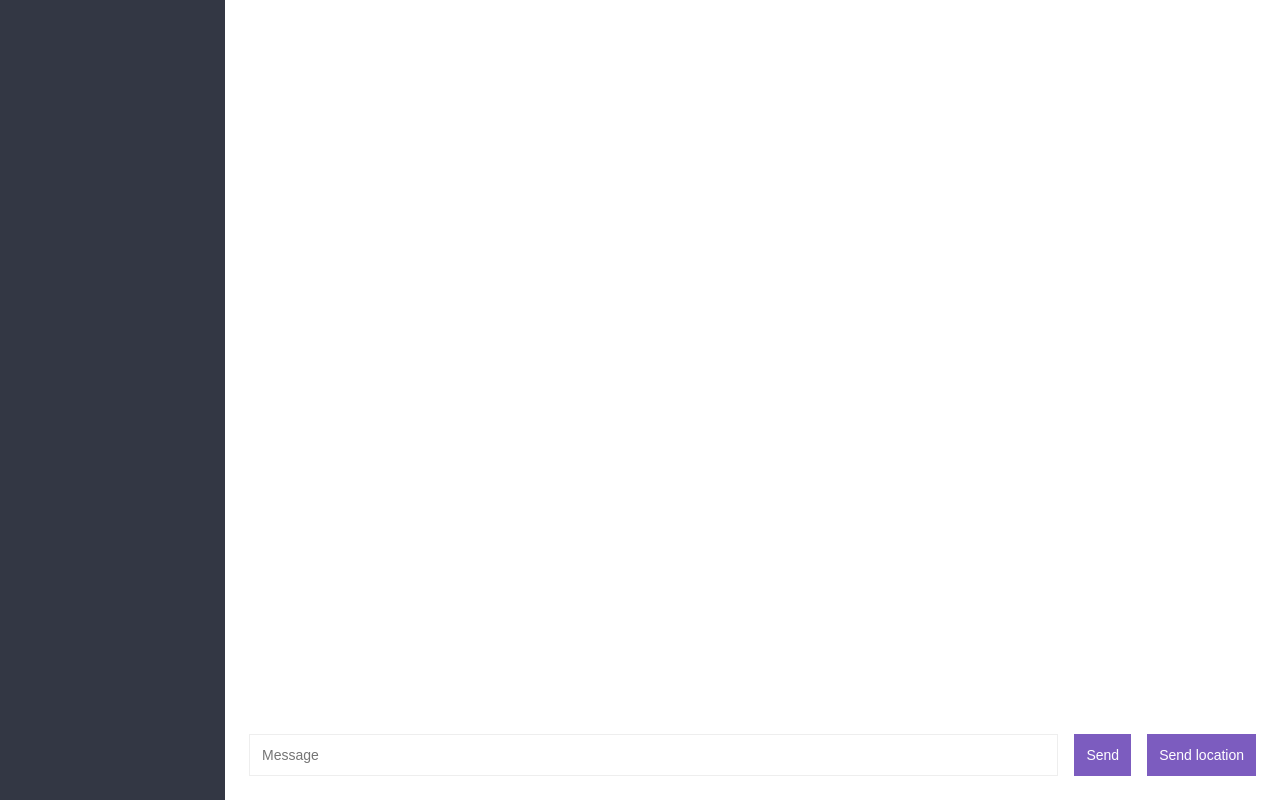
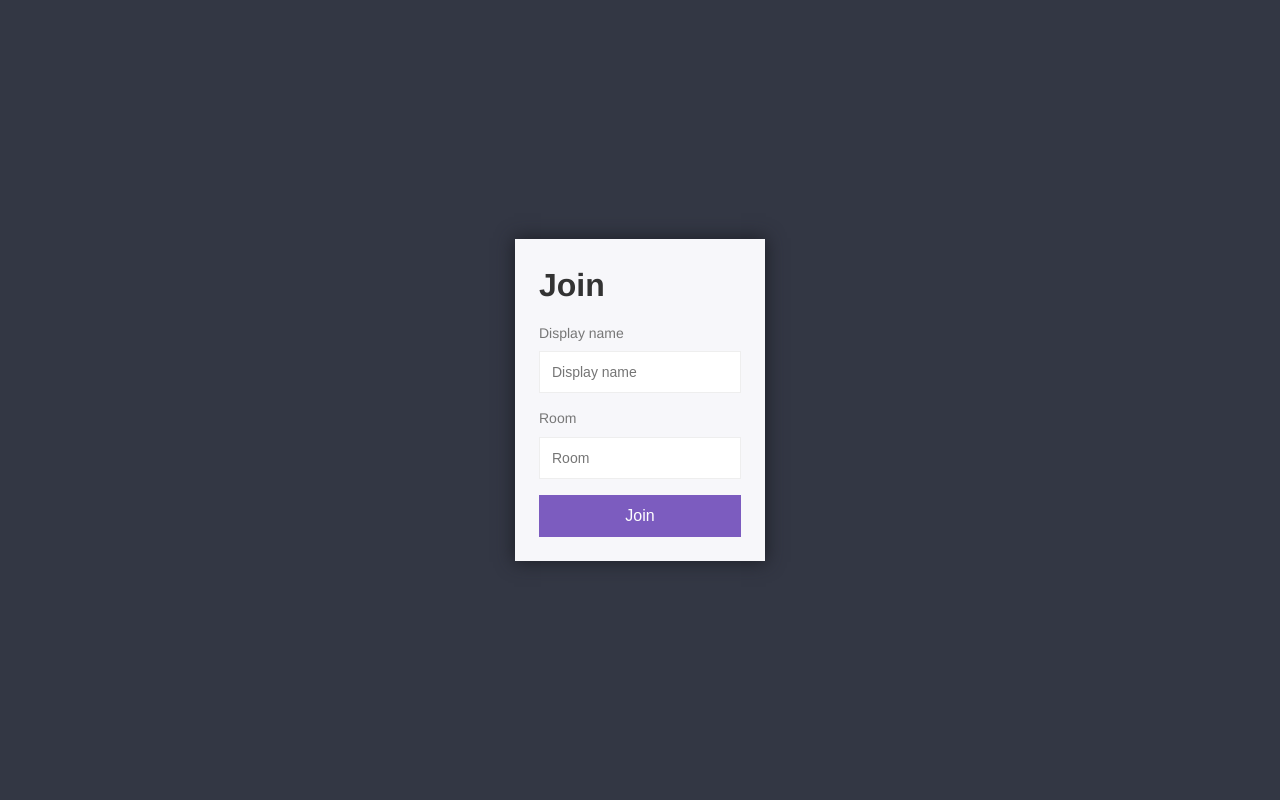
Before and after one commit to atheodosiou/nodejs-developer-course, a website: page chat-app/public/index.html in a window 1280 px wide. Drawn offline with nearby package versions, Linux system fonts and the light colour scheme; no server answers.

Commit message:
Create join page

```diff
--- a/chat-app/public/index.html
+++ b/chat-app/public/index.html
@@ -6,45 +6,22 @@
     <link rel="stylesheet" href="./css/styles.min.css" />
   </head>
   <body>
-    <div class="chat">
-      <div class="chat__sidebar"></div>
-      <div class="chat__main">
-        <div id="messages" class="chat__messages"></div>
-
-        <div class="compose">
-          <form id="message-form">
-            <input name="message" placeholder="Message" />
-            <button>Send</button>
-          </form>
-          <button id="send-location">Send location</button>
-        </div>
+    <div class="centered-form">
+      <div class="centered-form__box">
+        <h1>Join</h1>
+        <form action="./chat.html">
+          <label>Display name</label>
+          <input
+            type="text"
+            name="username"
+            placeholder="Display name"
+            required
+          />
+          <label>Room</label>
+          <input type="text" name="room" placeholder="Room" required />
+          <button type="submit">Join</button>
+        </form>
       </div>
     </div>
-
-    <script id="message-template" type="text/html">
-      <div class="message">
-          <p>
-            <span class="message__name">Some user name</span>
-            <span class="message__meta">{{createdAt}}</span>
-        </p>
-          <p>{{message}}</p>
-      </div>
-    </script>
-
-    <script id="location-message-template" type="text/html">
-      <div class="message">
-          <p>
-              <span class="message__name">Some user name</span>
-              <span class="message__meta">{{createdAt}}</span>
-          </p>
-          <p><a href="{{url}}" target="_blank">My current location</a></p>
-      </div>
-    </script>
-
-    <script src="https://cdnjs.cloudflare.com/ajax/libs/mustache.js/3.0.1/mustache.min.js"></script>
-    <script src="https://cdnjs.cloudflare.com/ajax/libs/moment.js/2.22.2/moment.min.js"></script>
-    <script src="https://cdnjs.cloudflare.com/ajax/libs/qs/6.6.0/qs.min.js"></script>
-    <script src="/socket.io/socket.io.js"></script>
-    <script src="/js/chat.js"></script>
   </body>
 </html>
```
Also changed, not shown: chat-app/public/chat.html (added, +50 -0 lines).
